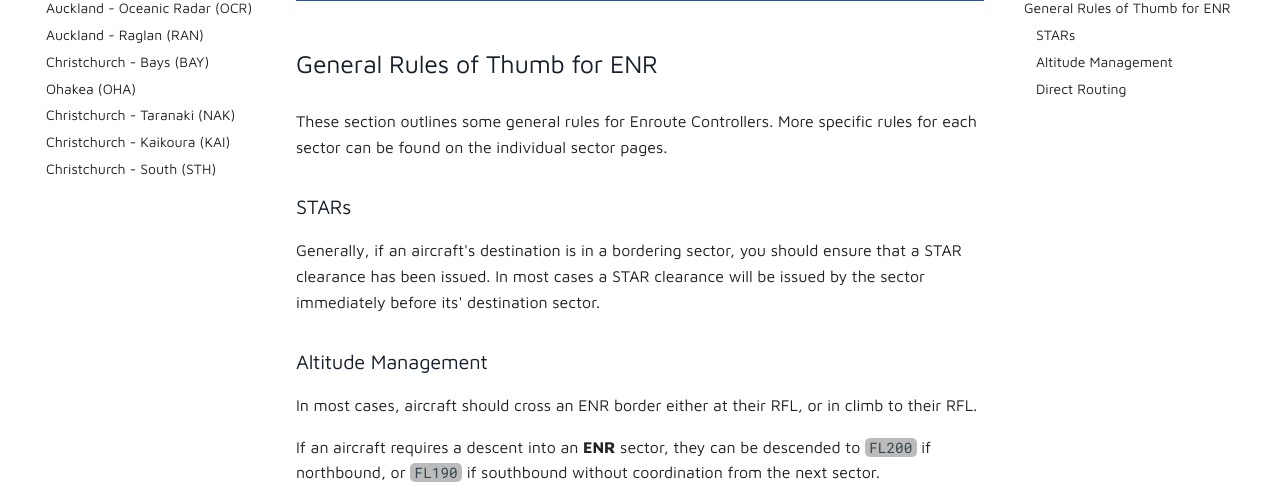
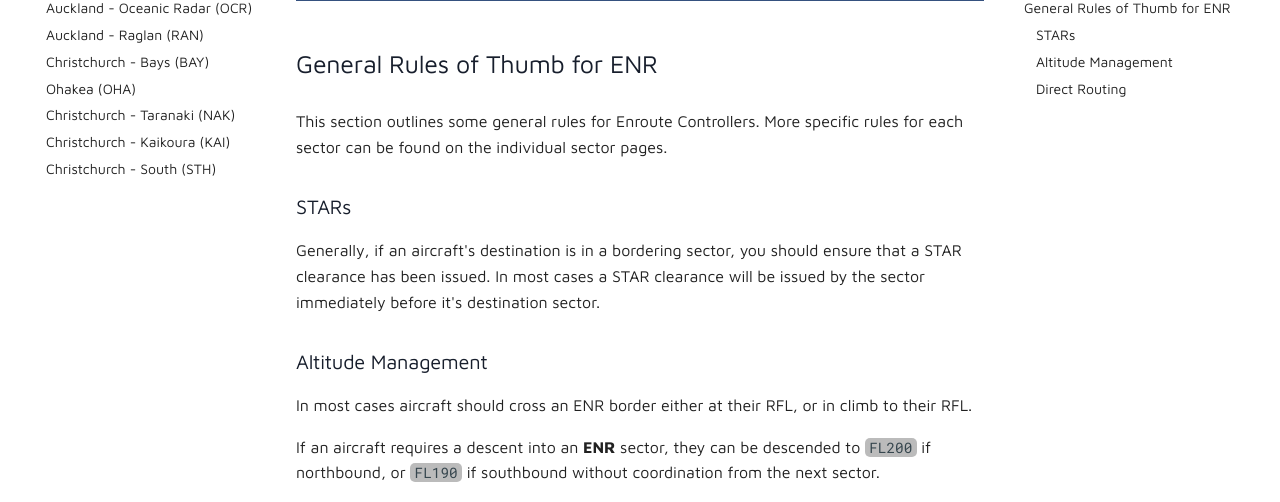
Before and after one commit to vatnz-dev/sops, an MkDocs documentation site: the page built from docs/enroute/index.md, in a window 1280 px wide and 900 px high, scrolled down 1199 px. Shown: the part 148-650 px from the top of the window. Built offline with MkDocs 1.6.1 and Material for MkDocs 9.7.7, drawn with Linux system fonts in a browser that asks for light colours; comment, search, counter and statistics services are not loaded; some of the changed text lies outside the part shown.

Commit message:
Enroute tweaks

```diff
--- a/docs/enroute/index.md
+++ b/docs/enroute/index.md
@@ -4,22 +4,22 @@
 
 New Zealand has seven Enroute Sectors, six of which can be staffed routinely on the network. This section provides detailed information on how to run each sector's operations, and lists some nuances that may be associated with them.
 
-VATNZ Controllers are able to staff all six permanent Enroute Sectors at one, in a situation known as Extended Services. [You can find out more about Extended Services here](../controller-skills/extending.md).
+VATNZ Controllers are able to staff all six permanent Enroute Sectors at once, in a situation known as Extended Services. [You can find out more about Extended Services here](../controller-skills/extending.md).
 
 
 ![NZ FIR Airspace Sectors](../assets/nz-fir-airspace.png){width="100%"}
 
 ## General Rules of Thumb for ENR
 
-These section outlines some general rules for Enroute Controllers. More specific rules for each sector can be found on the individual sector pages.
+This section outlines some general rules for Enroute Controllers. More specific rules for each sector can be found on the individual sector pages.
 
 ### STARs
 
-Generally, if an aircraft's destination is in a bordering sector, you should ensure that a STAR clearance has been issued. In most cases a STAR clearance will be issued by the sector immediately before its' destination sector.
+Generally, if an aircraft's destination is in a bordering sector, you should ensure that a STAR clearance has been issued. In most cases a STAR clearance will be issued by the sector immediately before it's destination sector.
 
 ### Altitude Management
 
-In most cases, aircraft should cross an ENR border either at their RFL, or in climb to their RFL.
+In most cases aircraft should cross an ENR border either at their RFL, or in climb to their RFL.
 
 If an aircraft requires a descent into an **ENR** sector, they can be descended to `FL200` if northbound, or `FL190` if southbound without coordination from the next sector.
 
```
